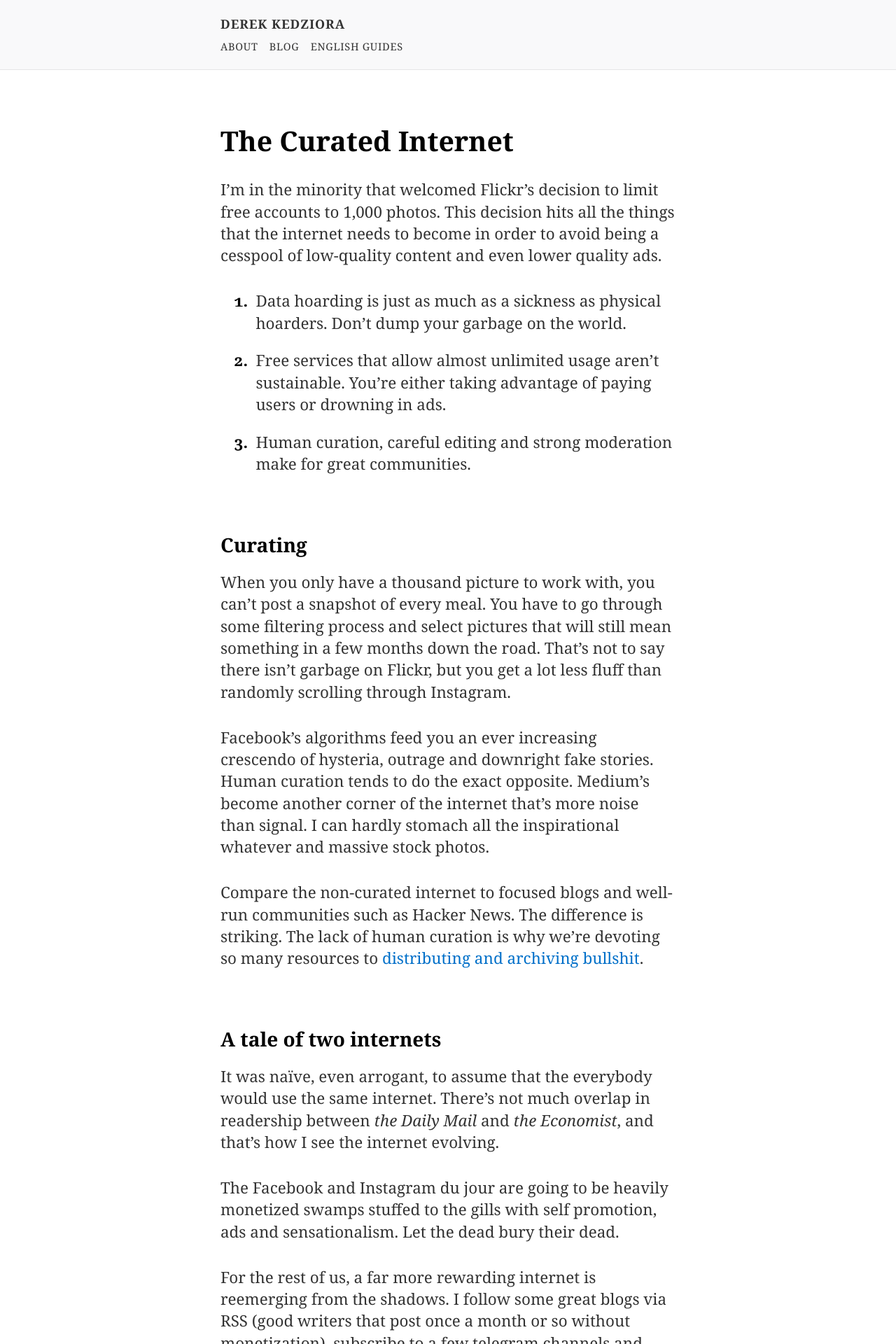
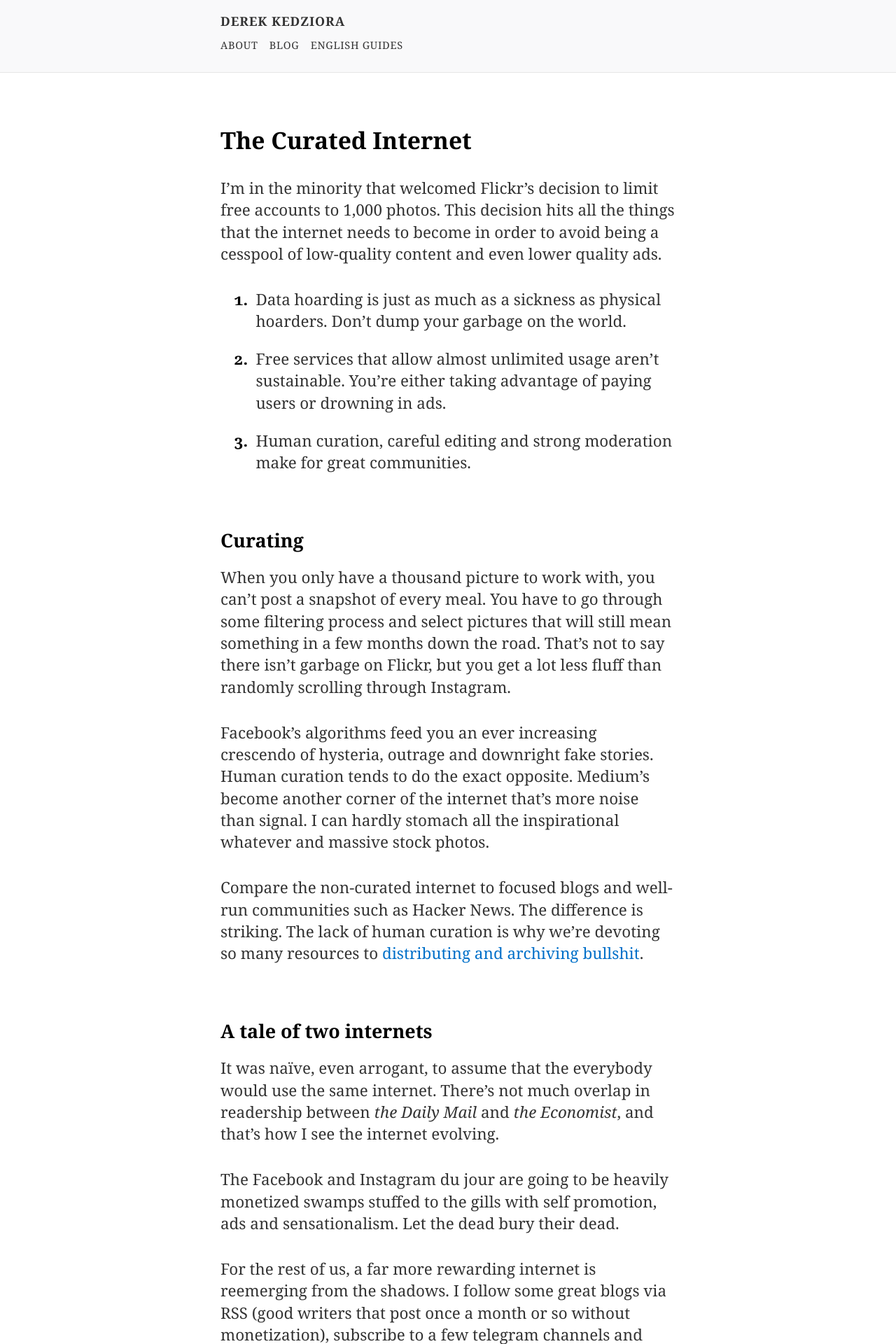
Before and after one commit to parcuri/derekkedziora.com, a Jekyll site: the page built from _posts/2018-11-11-curated-internet.md, in a window 1280 px wide. Shown: the top 1920 px of the page at 70% size. Built offline with Jekyll 4.4.1, drawn with Linux system fonts in a browser that asks for light colours.

Commit message:
fixed spacing issue

```diff
--- a/_includes/top-of-page.html
+++ b/_includes/top-of-page.html
@@ -1,7 +1,7 @@
 
 <div class="top-of-page-content">
 {%- if page.index -%}
-<h1 class="name">Derek Kedziora</h1>
+<p class="name">Derek Kedziora</p>
 {%- else -%}
 <a href="/" rel="author" title="Derek Kedziora" class="name">Derek Kedziora</a>
 {%- endif -%}
--- a/_layouts/default.html
+++ b/_layouts/default.html
@@ -10,14 +10,7 @@
     {%- include top-of-page.html -%}
   </div>
 
-<!--
-
-	<div class="button-container">
-    	<a id="theme-toggle" onclick="modeSwitcher()" class="theme-toggle-button" role="button"></a>
-  </div>
-
--->
-  <article>
+<article>
 
   {%- unless page.nav-title -%}
 		<h1>{{page.title}}</h1>
@@ -32,11 +25,9 @@
 
   </article>
 
-  {%- unless page.index -%}
   <footer>
   	{%- include footer.html -%}
   </footer>
-  {%- endunless -%}
 
   <script src="/assets/scripts/mode-switcher.js"></script>
 
--- a/assets/css/main.scss
+++ b/assets/css/main.scss
@@ -88,6 +88,7 @@
   font-size: 1.4rem;
   font-feature-settings: "kern" on;
   height: 100%;
+  line-height: 1.4em;
   margin: 0;
   text-rendering: optimizeLegibility;
   display: flex;
@@ -137,6 +138,7 @@
       display: block;
       font-weight: 700;
       font-size: .8em;
+      line-height: 1;
       letter-spacing: .05em;
       margin: 0 0 .5em 0;
       text-transform: uppercase;
@@ -178,7 +180,7 @@
 }
 
 .previous-link {
-  border-right: 1px solid var(--light-border-color);
+  //border-right: 1px solid var(--light-border-color);
   padding: 1em 5% 1em 0;
   width: 44%;
 }
@@ -201,8 +203,9 @@
 }
 
 .contact-info {
-  padding: 1em 0 3em 0;
+  padding: 1.5em 0 3em 0;
   border-top: 1px solid var(--light-border-color);
+  text-align: center;
 }
 
 h1, h2, h3 {
@@ -212,14 +215,14 @@
 
 h1 {
   //border-bottom: 2px solid hsl(2, 40%, 40%);
-  font-size: 1.75em;
+  font-size: 1.5em;
   //font-weight: 400;
   margin: 0;
   //padding-bottom: .4em;
 }
 
 h2 {
-  font-size: 1.25em;
+  font-size: 1.2em;
   //letter-spacing: .05em;
   //text-transform: uppercase;
 }
@@ -238,7 +241,6 @@
 
 a, li, p {
   hyphens: none;
-  line-height: 1.4em;
 }
 
 a {
```
